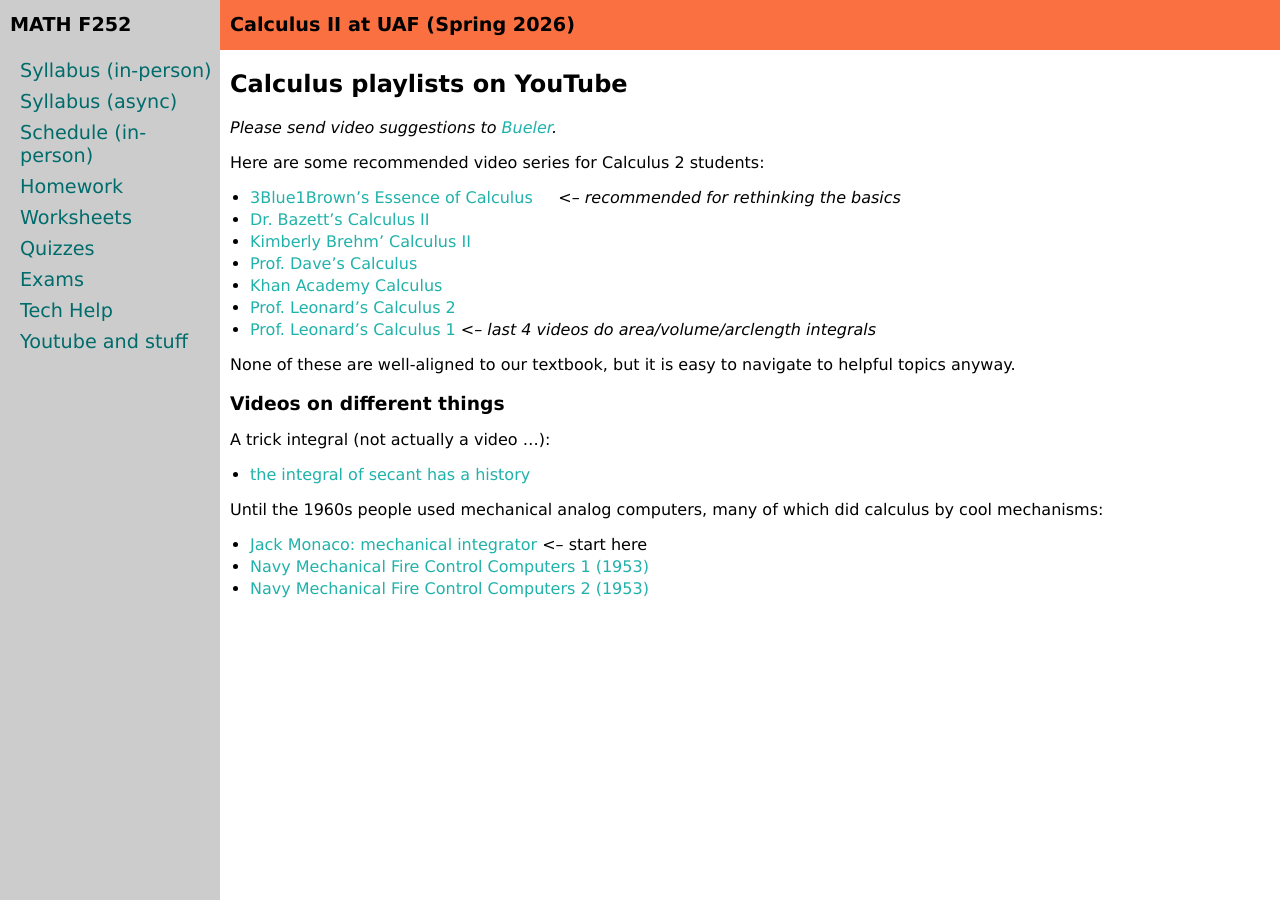
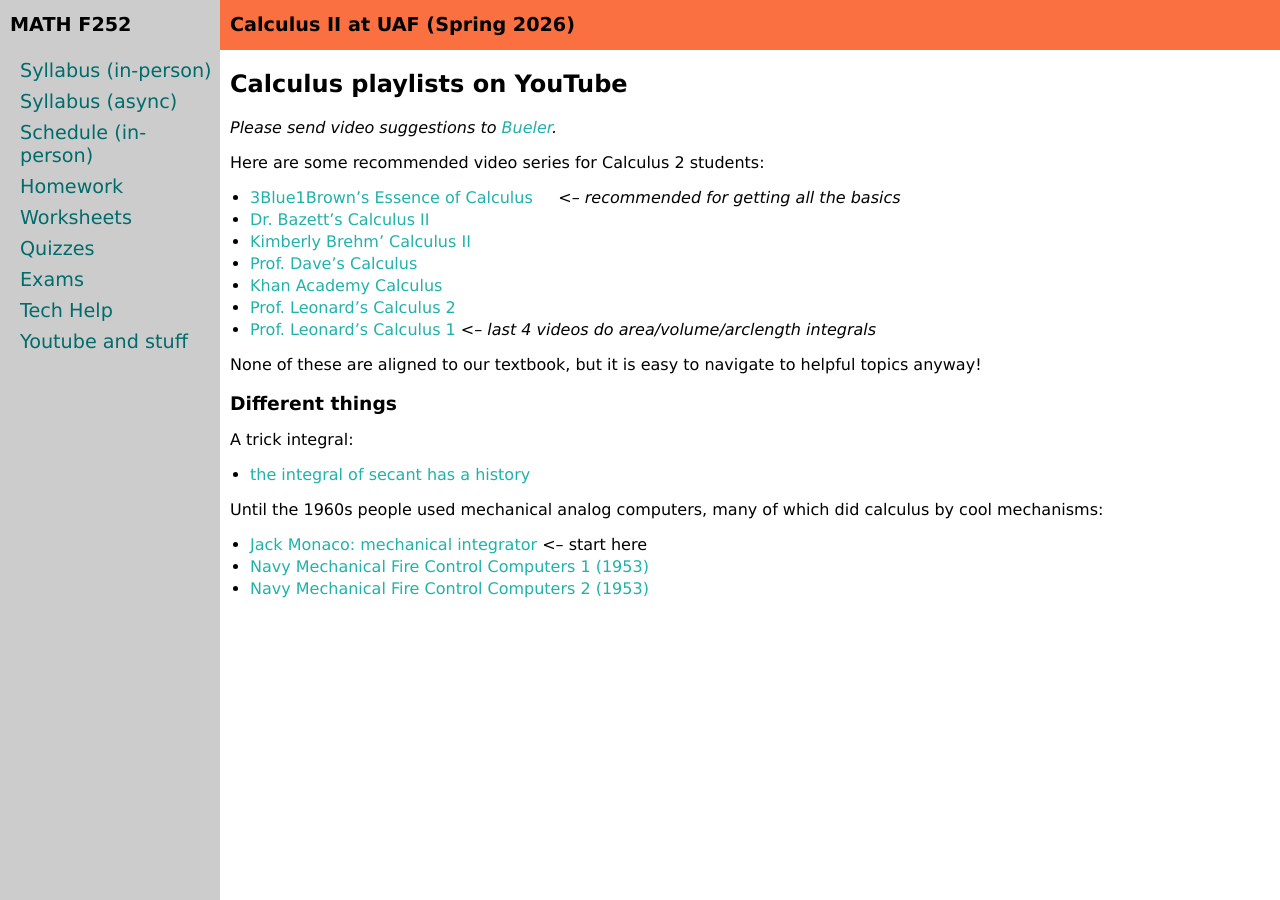
Before and after one commit to uaf-math/calc2, a Jekyll site: the page built from videos.md, in a window 1280 px wide. Built offline with Jekyll 4.4.1, drawn with Linux system fonts in a browser that asks for light colours.

Commit message:
minor language fiddles

```diff
--- a/videos.md
+++ b/videos.md
@@ -9,7 +9,7 @@ _Please send video suggestions to <a href="mailto:elbueler@alaska.edu">Bueler</a
 
 Here are some recommended video series for Calculus 2 students:
 
-  * [3Blue1Brown's Essence of Calculus](https://www.youtube.com/playlist?list=PLZHQObOWTQDMsr9K-rj53DwVRMYO3t5Yr) &nbsp; &nbsp; <i><-- recommended for rethinking the basics</i>
+  * [3Blue1Brown's Essence of Calculus](https://www.youtube.com/playlist?list=PLZHQObOWTQDMsr9K-rj53DwVRMYO3t5Yr) &nbsp; &nbsp; <i><-- recommended for getting all the basics</i>
   * [Dr. Bazett's Calculus II](https://www.youtube.com/playlist?list=PLHXZ9OQGMqxc4ySKTIW19TLrT91Ik9M4n)
   * [Kimberly Brehm' Calculus II](https://www.youtube.com/playlist?list=PLl-gb0E4MII1OxI-BbNkEhuwPHcKxuPSg)
   * [Prof. Dave's Calculus](https://www.youtube.com/playlist?list=PLybg94GvOJ9ELZEe9s2NXTKr41Yedbw7M)
@@ -17,11 +17,11 @@ Here are some recommended video series for Calculus 2 students:
   * [Prof. Leonard's Calculus 2](https://www.youtube.com/playlist?list=PLDesaqWTN6EQ2J4vgsN1HyBeRADEh4Cw-)
   * [Prof. Leonard's Calculus 1](https://www.youtube.com/playlist?list=PLF797E961509B4EB5) <i><-- last 4 videos do area/volume/arclength integrals</i>
 
-None of these are well-aligned to our textbook, but it is easy to navigate to helpful topics anyway.
+None of these are aligned to our textbook, but it is easy to navigate to helpful topics anyway!
 
-### Videos on different things
+### Different things
 
-A trick integral (not actually a video ...):
+A trick integral:
 
   * [the integral of secant has a history](https://liorsinai.github.io/mathematics/2020/08/27/secant-mercator.html)
 
```
